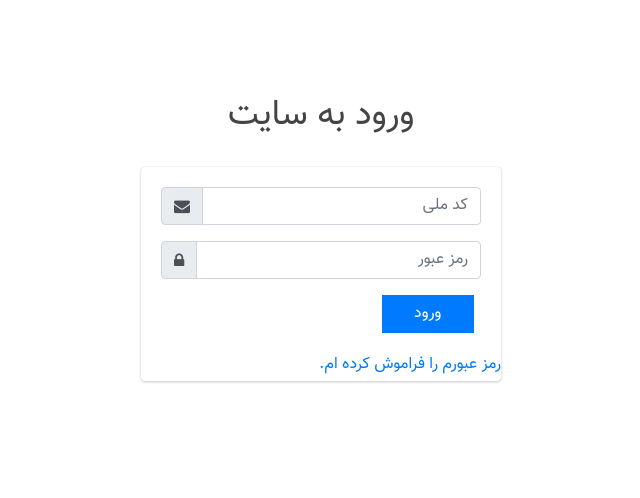
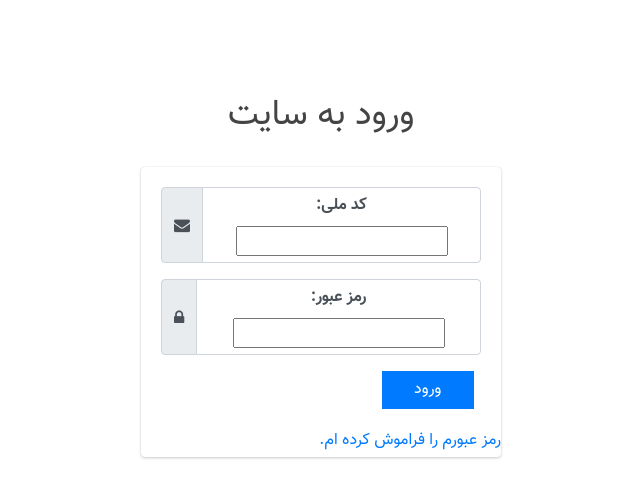
Before and after one commit to astroalirezash/SchoolManagement, a Django app: template account/templates/account/login.html in a window 1280 px wide. Shown: the top 498 px of the page, without its empty margins (319-959 px from the left). Run offline with Django 4.2, Linux system fonts and the light colour scheme; the template is opened without the code that fills it, so the values that code supplies are empty, except form fields; tables that the repository leaves empty hold one stand-in row (values such as "Sample post"); form fields are guessed from the names that the template uses; parts of the project's set-up code (start-up, migrations or seed data) failed here and were passed over; some libraries are stand-ins or nearby versions.

Commit message:
Add: Login page

```diff
--- a/account/templates/account/login.html
+++ b/account/templates/account/login.html
@@ -1,3 +1,5 @@
+{% load static %}
+
 <!DOCTYPE html>
 <html>
 <head>
@@ -12,16 +14,16 @@
   <!-- Ionicons -->
   <link rel="stylesheet" href="https://code.ionicframework.com/ionicons/2.0.1/css/ionicons.min.css">
   <!-- Theme style -->
-  <link rel="stylesheet" href="../../dist/css/adminlte.min.css">
+  <link rel="stylesheet" href="{% static 'dist/css/adminlte.min.css' %}">
   <!-- iCheck -->
-  <link rel="stylesheet" href="../../plugins/iCheck/square/blue.css">
+  <link rel="stylesheet" href="{% static 'plugins/iCheck/square/blue.css' %}">
   <!-- Google Font: Source Sans Pro -->
   <link href="https://fonts.googleapis.com/css?family=Source+Sans+Pro:300,400,400i,700" rel="stylesheet">
 
   <!-- bootstrap rtl -->
-  <link rel="stylesheet" href="../../dist/css/bootstrap-rtl.min.css">
+  <link rel="stylesheet" href="{% static 'dist/css/bootstrap-rtl.min.css' %}">
   <!-- template rtl version -->
-  <link rel="stylesheet" href="../../dist/css/custom-style.css">
+  <link rel="stylesheet" href="{% static 'dist/css/custom-style.css' %}">
 </head>
 
 
@@ -33,21 +35,30 @@
   <!-- /.login-logo -->
   <div class="card">
     <div class="card-body login-card-body">
-      <form action="../../index2.html" method="post">
+      <form action="#" method="post">
+        {% csrf_token %}
         <div class="input-group mb-3">
-          <input type="email" class="form-control" placeholder="کد ملی">
+          <div class="form-control text-center">
+            <label>کد ملی: </label>
+            {{ form.username }}
+            {% comment %} <input type="email" class="form-control" placeholder="کد ملی"> {% endcomment %}
+          </div>
           <div class="input-group-append">
             <span class="fa fa-envelope input-group-text"></span>
           </div>
         </div>
         <div class="input-group mb-3">
-          <input type="password" class="form-control" placeholder="رمز عبور">
+          <div class="form-control text-center">
+            <label>رمز عبور: </label>
+            {{ form.password }}
+          </div>
+          {% comment %} <input type="password" class="form-control" placeholder="رمز عبور"> {% endcomment %}
           <div class="input-group-append">
             <span class="fa fa-lock input-group-text"></span>
           </div>
         </div>
           <!-- /.col -->
-          <div class="col-4">
+          <div class="col-4 text-center">
             <button type="submit" class="btn btn-primary btn-block btn-flat">ورود</button>
           </div>
           <!-- /.col -->
--- a/account/urls.py
+++ b/account/urls.py
@@ -1,8 +1,11 @@
 from django.urls import path
 
+from .views import (
+    SignInView
+)
 
 app_name = 'account'
 
 urlpatterns = [
-
+    path('login', SignInView.as_view(), name='login')
 ]
```
Also changed, not shown: account/views.py (+10 -0 lines).
